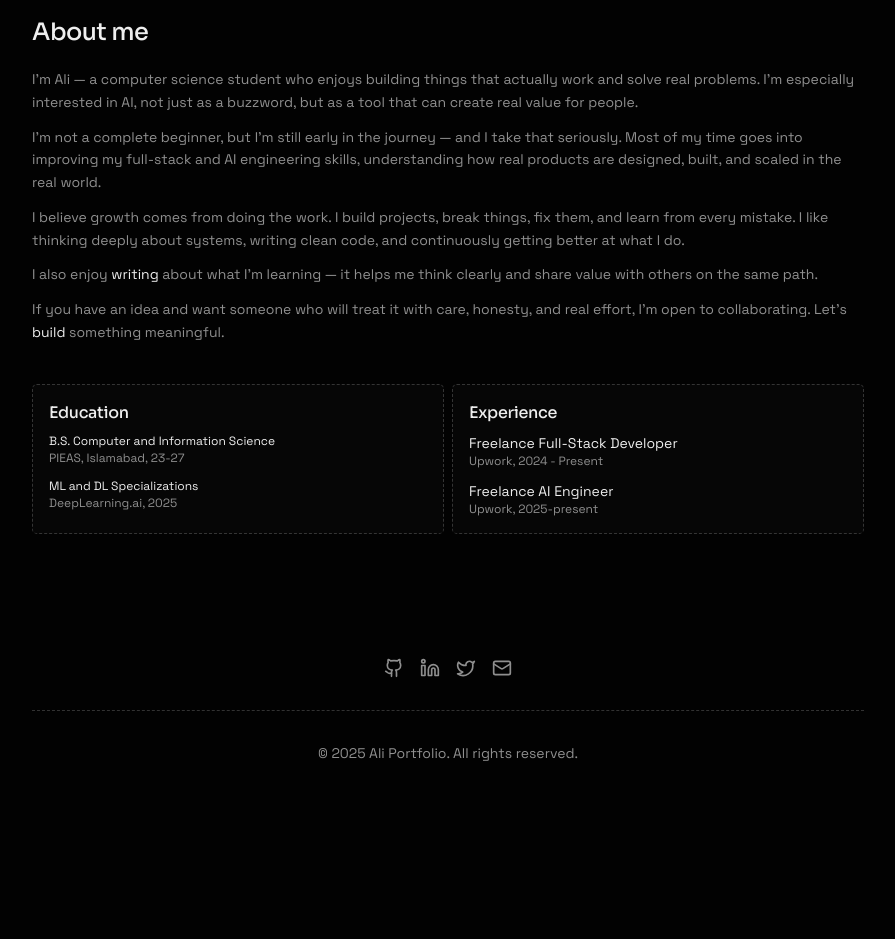
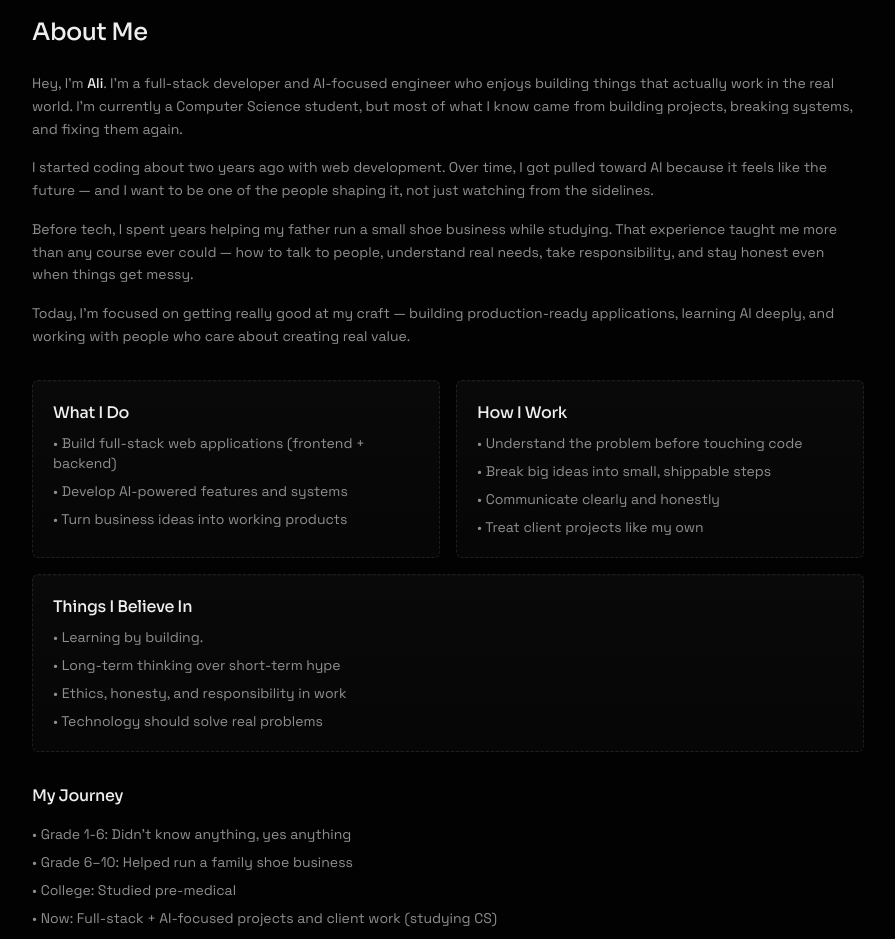
Before and after one commit to salisai/Portfolio, a Next.js app: page /about in a window 1280 px wide. Shown: the part 160-1099 px from the top of the page, without its empty margins (192-1087 px from the left). Before the commit the page ends 963 px from the top, so only its background shows below. Built offline with nearby package versions, Linux system fonts and the light colour scheme.

Commit message:
little udpates in UI

```diff
--- a/app/about/page.tsx
+++ b/app/about/page.tsx
@@ -1,98 +1,150 @@
 'use client'
 
 import React from 'react'
-import {motion} from "framer-motion";
+import { motion } from 'framer-motion'
 import { reveal, revealSoft, cardReveal, stagger } from '@/lib/motion'
-import Link from 'next/link';
+import Link from 'next/link'
 
 const About = () => {
   return (
     <div className="pt-24">
       <section className="max-w-6xl mx-auto px-4 sm:px-6 lg:px-8 py-20">
+
+        {/* Heading */}
         <motion.h1
-          className="text-2xl font-medium text-foreground mb-2"
+          className="text-2xl font-medium text-foreground mb-6"
           variants={reveal}
           initial="hidden"
           whileInView="show"
-          viewport={{once: true}}
+          viewport={{ once: true }}
         >
-          About me</motion.h1>
+          About Me
+        </motion.h1>
 
-          <div>
-            <motion.section
-              variants={stagger}
+        <motion.div
+          variants={cardReveal}
           initial="hidden"
           whileInView="show"
-              viewport={{once: true, margin: "-80px"}}
-              className="max-w-4xl py-1 mt-2 sm:mt-4">
+          viewport={{ once: true }}
+          className="max-w-4xl space-y-4 text-sm text-muted-foreground leading-relaxed"
+        >
 
-              <motion.div
-                variants={revealSoft}
-                initial="hidden"
-                whileInView="show"
-                viewport={{once: true}}
-                className="space-y-3 text-sm text-muted-foreground leading-relaxed"
-              >
-                <p>I’m Ali — a computer science student who enjoys building things that actually work and solve real problems. I’m especially interested in AI, not just as a buzzword, but as a tool that can create real value for people.</p>
+          <p>
+            Hey, I’m <span className="text-foreground font-medium">Ali</span>.
 
-                <p>I’m not a complete beginner, but I’m still early in the journey — and I take that seriously. Most of my time goes into improving my full-stack and AI engineering skills, understanding how real products are designed, built, and scaled in the real world.</p>
+            I’m a full-stack developer and AI-focused engineer who enjoys building things that actually work in the real world.
+            I’m currently a Computer Science student, but most of what I know came from building projects, breaking systems,
+            and fixing them again.
+          </p>
 
-                <p>I believe growth comes from doing the work. I build projects, break things, fix them, and learn from every mistake. I like thinking deeply about systems, writing clean code, and continuously getting better at what I do.</p>
+          <p>
+            I started coding about two years ago with web development. Over time, I got pulled toward AI because it feels like
+            the future — and I want to be one of the people shaping it, not just watching from the sidelines.
+          </p>
 
-                <p>I also enjoy <Link href="https://medium.com/@salisai" className="text-primary">writing</Link>{" "}about what I’m learning — it helps me think clearly and share value with others on the same path.</p>
+          <p>
+            Before tech, I spent years helping my father run a small shoe business while studying. That experience taught me
+            more than any course ever could — how to talk to people, understand real needs, take responsibility, and stay honest
+            even when things get messy.
+          </p>
 
-                <p>If you have an idea and want someone who will treat it with care, honesty, and real effort, I’m open to collaborating. Let’s <Link href="/contact" className="text-primary">build</Link>{" "}something meaningful.</p>
+          <p>
+            Today, I’m focused on getting really good at my craft — building production-ready applications, learning AI deeply,
+            and working with people who care about creating real value.
+          </p>
         </motion.div>
 
+        {/* What I Do */}
         <motion.div
           variants={stagger}
           initial="hidden"
           whileInView="show"
-                viewport={{once: true}}
-                className="mt-10 grid grid-cols-1 md:grid-cols-2 gap-2"
+          viewport={{ once: true }}
+          className="mt-8 grid grid-cols-1 md:grid-cols-2 gap-4"
         >
           <motion.div
             variants={cardReveal}
-                  initial="hidden"
-                  whileInView="show"
-                  viewport={{once: true}}
-                  className="bg-card p-4 border border-dashed rounded-[5px] border-primary/20 hover:border-primary/24"
+            className="card-gradient p-5 border border-dashed rounded-md border-primary/10"
           >
-                  <h3 className="text-foreground font-medium mb-2">Education</h3>
-                  <ul className="space-y-3 text-sm text-muted-foreground">
-                    <li>
-                      <p className="text-foreground font-normal text-[12px]">B.S. Computer and Information Science</p>
-                      <p className="text-xs">PIEAS, Islamabad, 23-27</p>
-                    </li>
-                    <li>
-                      <p className="text-foreground font-normal text-[12px]">ML and DL Specializations</p>
-                      <p className="text-xs">DeepLearning.ai, 2025</p>
-                    </li>
+            <h3 className="text-foreground font-medium mb-2">What I Do</h3>
+            <ul className="text-sm text-muted-foreground space-y-2">
+              <li>• Build full-stack web applications (frontend + backend)</li>
+              <li>• Develop AI-powered features and systems</li>
+              <li>• Turn business ideas into working products</li>
             </ul>
           </motion.div>
 
           <motion.div
             variants={cardReveal}
-                  initial="hidden"
-                  whileInView="show"
-                  viewport={{once: true}}
-                  className="bg-card p-4 border border-dashed rounded-[5px] border-primary/20 hover:border-primary/24"
+            className="card-gradient p-5 border border-dashed rounded-md border-primary/10"
           >
-                  <h3 className="text-foreground font-medium mb-2">Experience</h3>
-                  <ul className="space-y-3 text-sm text-muted-foreground">
-                    <li>
-                      <p className="text-foreground font-normal">Freelance Full-Stack Developer</p>
-                      <p className="text-xs">Upwork, 2024 - Present</p>
-                    </li>
-                    <li>
-                      <p className="text-foreground font-normal">Freelance AI Engineer</p>
-                      <p className="text-xs">Upwork, 2025-present</p>
-                    </li>
+            <h3 className="text-foreground font-medium mb-2">How I Work</h3>
+            <ul className="text-sm text-muted-foreground space-y-2">
+              <li>• Understand the problem before touching code</li>
+              <li>• Break big ideas into small, shippable steps</li>
+              <li>• Communicate clearly and honestly</li>
+              <li>• Treat client projects like my own</li>
             </ul>
           </motion.div>
         </motion.div>
-            </motion.section>
-          </div>
+
+        {/* Values */}
+        <motion.div
+          variants={cardReveal}
+          initial="hidden"
+          whileInView="show"
+          viewport={{ once: true }}
+          className="mt-4 max-w-4xl card-gradient p-5 border border-dashed rounded-md border-primary/10"
+        >
+          <h3 className="text-foreground font-medium mb-2">Things I Believe In</h3>
+          <ul className="text-sm text-muted-foreground space-y-2">
+            <li>• Learning by building.</li>
+            <li>• Long-term thinking over short-term hype</li>
+            <li>• Ethics, honesty, and responsibility in work</li>
+            <li>• Technology should solve real problems</li>
+          </ul>
+        </motion.div>
+
+
+        {/* Journey */}
+        <motion.div
+          variants={cardReveal}
+          initial="hidden"
+          whileInView="show"
+          viewport={{ once: true }}
+          className="mt-8 max-w-4xl"
+        >
+          <h3 className="text-foreground font-medium mb-4">My Journey</h3>
+          <ul className="text-sm text-muted-foreground space-y-2">
+            <li>• Grade 1-6: Didn't know anything, yes anything</li>
+            <li>• Grade 6–10: Helped run a family shoe business</li>
+            <li>• College: Studied pre-medical</li>
+            <li>• Now: Full-stack + AI-focused projects and client work (studying CS)</li>
+            <li>• Future: Build a company creating meaningful AI products. Giving back to people</li>
+          </ul>
+        </motion.div>
+
+        {/* CTA */}
+        <motion.div
+          variants={revealSoft}
+          initial="hidden"
+          whileInView="show"
+          viewport={{ once: true }}
+          className="mt-16 max-w-4xl"
+        >
+          <p className="text-sm text-muted-foreground">
+            If you’re building something and want a developer who cares about quality,
+            communication, and long-term value, I’d love to talk.
+          </p>
+
+          <Link
+            href="/contact"
+            className="inline-block mt-4 text-sm text-foreground underline underline-offset-4 hover:text-primary"
+          >
+            Let’s talk →
+          </Link>
+        </motion.div>
+
       </section>
     </div>
   )
--- a/app/globals.css
+++ b/app/globals.css
@@ -27,6 +27,9 @@
 
   /* Muted / subtle elements */
   --muted: #F3F4F6;
+  --btn-minimal-bg: #f3f3f3;
+  --btn-live-bg: #ffffff;
+  --btn-minimal-border: #e5e7eb;
 
 
   --radius: 0.5rem;
@@ -43,7 +46,6 @@
   --nav: black;
   --input-bg: oklch(0.98 0 0);
   --input-text: oklch(0.15 0 0)
-
 }
 
 
@@ -79,8 +81,10 @@
 
   --input-bg: oklch(0.15 0 0);
   --input-text: oklch(0.95 0 0);
-  --nav: oklch(0.95 0 0)
-
+  --nav: oklch(0.95 0 0);
+  --btn-minimal-bg: oklch(0.15 0 0);
+  --btn-live-bg: oklch(0.25 0 0);
+  --btn-minimal-border: oklch(0.25 0 0);
 }
 
 @theme inline {
@@ -120,6 +124,7 @@
   * {
     @apply border-border outline-ring/50;
   }
+
   body {
     @apply bg-background text-foreground;
     font-family: var(--font-body);
@@ -129,12 +134,24 @@
     font-family: var(--font-body);
   }
 
-  h1, h2, h3, h4, h5, h6 {
+  h1,
+  h2,
+  h3,
+  h4,
+  h5,
+  h6 {
     font-family: var(--font-heading);
     letter-spacing: -0.02em;
   }
 
-  p, span, li, Link, a, button, input, textarea {
+  p,
+  span,
+  li,
+  Link,
+  a,
+  button,
+  input,
+  textarea {
     font-family: var(--font-body);
   }
 }
@@ -163,13 +180,32 @@
 }
 
 @keyframes float-line {
-  0%, 100% {
+
+  0%,
+  100% {
     transform: translateY(0px);
   }
+
   50% {
     transform: translateY(-20px);
   }
 }
+
+
+@layer utilities {
+  .dark .card-gradient {
+    background:
+      linear-gradient(180deg,
+        rgba(255, 255, 255, 0.01),
+        transparent),
+      var(--card);
+
+    box-shadow:
+      inset 0 1px 0 rgba(255, 255, 255, 0.02);
+  }
+}
+
+
 
 .animate-float {
   animation: float-line 6s ease-in-out infinite;
@@ -180,7 +216,7 @@ input:-webkit-autofill,
 textarea:-webkit-autofill {
   -webkit-box-shadow: 0 0 0px 1000px var(--input-bg) inset;
   -webkit-text-fill-color: var(--input-text);
-   transition: background-color 5000s ease-in-out 0s;
+  transition: background-color 5000s ease-in-out 0s;
 }
 
 
```
Also changed, not shown: app/contact/page.tsx (+11 -9 lines), app/page.tsx (+24 -20 lines), app/projects/page.tsx (+21 -14 lines), lib/motion.ts (+5 -5 lines). Lines whose indentation alone changed are shown as unchanged.
